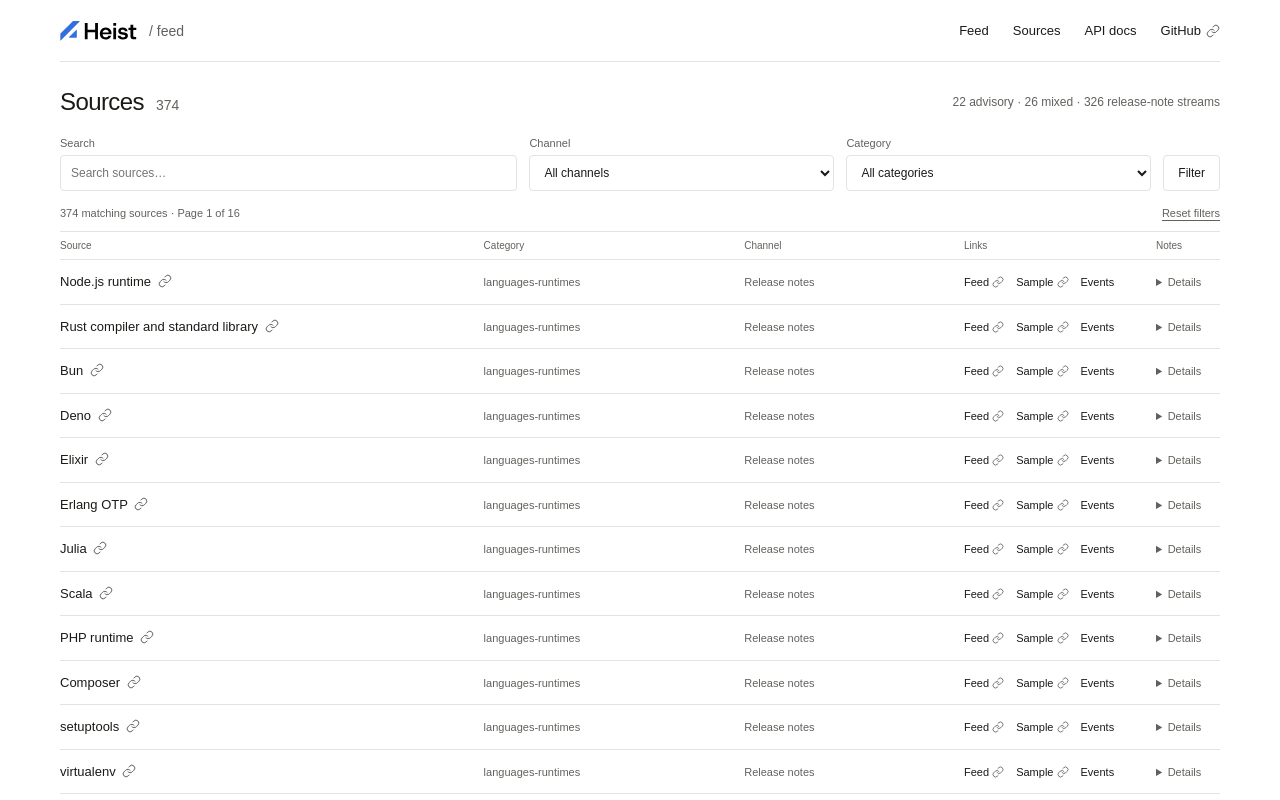
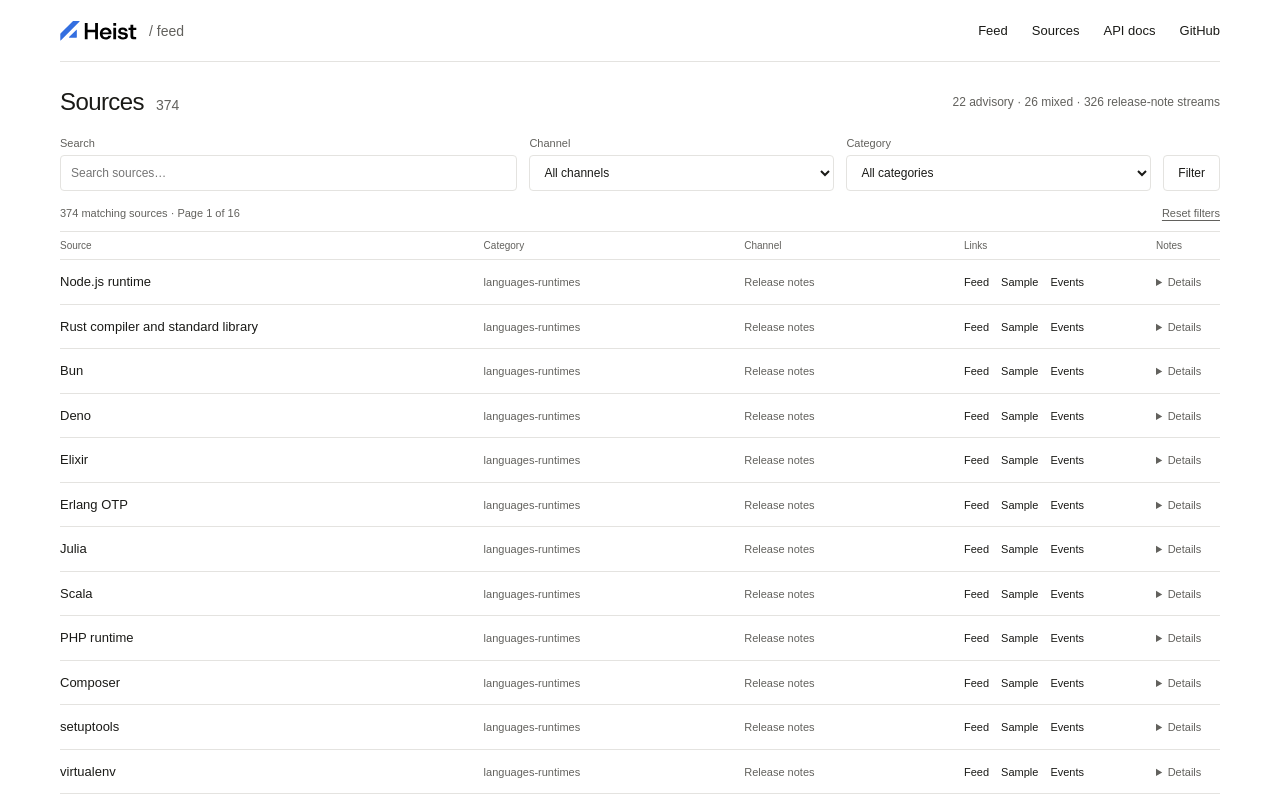
Before and after one commit to heist-security/security-advisory, a Next.js app: page /sources in a window 1280 px wide. Shown: the top 800 px of the page. Built offline with nearby package versions, Linux system fonts and the light colour scheme; a web font is replaced by a local one.

Commit message:
Remove decorative link icons from public pages

```diff
--- a/src/app/docs/page.tsx
+++ b/src/app/docs/page.tsx
@@ -1,5 +1,4 @@
 import type { Metadata } from "next";
-import { LinkIcon } from "@/components/icons";
 export const metadata: Metadata = { title: "API documentation" };
 export default function Docs() {
   return (
@@ -96,7 +95,7 @@
         </p>
         <p>
           <a href="https://github.com/heist-security/security-advisory/blob/main/docs/api.md">
-            Full response example and API semantics <LinkIcon />
+            Full response example and API semantics
           </a>
         </p>
         <p>
--- a/src/app/globals.css
+++ b/src/app/globals.css
@@ -44,15 +44,6 @@
 .container {
   width: min(100% - 64px, 1160px);
   margin-inline: auto;
-}
-.link-icon {
-  display: inline-block;
-  flex: none;
-  vertical-align: -2px;
-  color: var(--muted);
-}
-a:hover .link-icon {
-  color: var(--blue);
 }
 .search-icon {
   flex: none;
@@ -367,9 +358,6 @@
   letter-spacing: -0.2px;
   margin: 8px 0 6px;
 }
-.event-card h3 .link-icon {
-  margin-left: 3px;
-}
 .event-card > p {
   max-width: 960px;
   color: var(--muted);
@@ -500,9 +488,6 @@
   margin: 0;
   overflow-wrap: anywhere;
 }
-.source-row h2 .link-icon {
-  margin-left: 3px;
-}
 .source-category,
 .source-channel {
   font-size: 11px;
@@ -518,10 +503,6 @@
 }
 .source-links a {
   white-space: nowrap;
-}
-.source-links .link-icon {
-  width: 12px;
-  height: 12px;
 }
 .source-notes {
   color: var(--muted);
--- a/src/app/page.tsx
+++ b/src/app/page.tsx
@@ -14,7 +14,7 @@
 import { feedLink, groupEvents, dayLabel, typeLabels } from "@/lib/feed-view";
 import { registry } from "@/lib/registry";
 import { EventCard } from "@/components/event-card";
-import { LinkIcon, SearchIcon } from "@/components/icons";
+import { SearchIcon } from "@/components/icons";
 export const metadata: Metadata = {
   title: "Security feed",
   description:
@@ -71,10 +71,10 @@
         <h1>Security feed</h1>
         <nav className="format-links" aria-label="Feed formats">
           <a href={"/feed.xml" + suffix}>
-            RSS <LinkIcon />
+            RSS
           </a>
           <a href={"/api/v1/events" + suffix}>
-            JSON <LinkIcon />
+            JSON
           </a>
         </nav>
       </section>
--- a/src/app/sources/page.tsx
+++ b/src/app/sources/page.tsx
@@ -6,8 +6,6 @@
   sourcePage,
 } from "@/lib/registry";
 import { pageParams, type SearchParams } from "@/lib/filters";
-import { LinkIcon } from "@/components/icons";
-
 export const metadata: Metadata = { title: "Sources" };
 const channelLabels = {
   "security-advisories": "Advisories",
@@ -88,7 +86,7 @@
           <article className="source-row" key={source.id}>
             <h2>
               <a href={source.homepage}>
-                {source.name} <LinkIcon />
+                {source.name}
               </a>
             </h2>
             <span className="source-category">{source.category}</span>
@@ -100,13 +98,13 @@
                 href={source.feed_url}
                 aria-label={"Publisher feed for " + source.name}
               >
-                Feed <LinkIcon />
+                Feed
               </a>
               <a
                 href={source.verification.sample_url}
                 aria-label={"Checked document for " + source.name}
               >
-                Sample <LinkIcon />
+                Sample
               </a>
               <a href={"/?source=" + encodeURIComponent(source.id)}>Events</a>
             </div>
--- a/src/components/event-card.tsx
+++ b/src/components/event-card.tsx
@@ -1,4 +1,3 @@
-import { LinkIcon } from "./icons";
 import type { FeedEvent } from "@/lib/events";
 import { technologyKey, type Filters } from "@/lib/filters";
 import { feedLink } from "@/lib/feed-view";
@@ -37,7 +36,7 @@
       </div>
       <h3>
         <a href={event.source_url}>
-          {event.payload.title} <LinkIcon />
+          {event.payload.title}
         </a>
       </h3>
       <p>{event.payload.summary}</p>
@@ -70,7 +69,7 @@
           · Revision {event.revision}
         </span>
         <a href={event.source_url}>
-          Original source <LinkIcon />
+          Original source
         </a>
       </div>
       {expanded ? <EventDetails event={event} /> : null}
--- a/src/components/event-details.tsx
+++ b/src/components/event-details.tsx
@@ -1,4 +1,3 @@
-import { LinkIcon } from "./icons";
 import type { FeedEvent } from "@/lib/events";
 type Fact = { value: string; evidence: string };
 function Facts({ label, facts }: { label: string; facts: Fact[] }) {
@@ -118,7 +117,7 @@
           ) : null}
         </dl>
         <a href={event.source_url}>
-          Read the original announcement <LinkIcon />
+          Read the original announcement
         </a>
       </div>
     </details>
--- a/src/components/icons.tsx
+++ b/src/components/icons.tsx
@@ -1,23 +1,3 @@
-export function LinkIcon() {
-  return (
-    <svg
-      className="link-icon"
-      viewBox="0 0 24 24"
-      width="14"
-      height="14"
-      fill="none"
-      stroke="currentColor"
-      strokeWidth="1.7"
-      strokeLinecap="round"
-      strokeLinejoin="round"
-      aria-hidden="true"
-      focusable="false"
-    >
-      <path d="M10 13a5 5 0 0 0 7.54.54l3-3a5 5 0 0 0-7.07-7.07l-1.72 1.71" />
-      <path d="M14 11a5 5 0 0 0-7.54-.54l-3 3a5 5 0 0 0 7.07 7.07l1.71-1.71" />
-    </svg>
-  );
-}
 export function SearchIcon() {
   return (
     <svg
--- a/src/components/site-footer.tsx
+++ b/src/components/site-footer.tsx
@@ -1,10 +1,8 @@
-import { LinkIcon } from "./icons";
-
 export function SiteFooter() {
   return (
     <footer className="site-footer container">
       <a href="https://heist.security">
-        Heist <LinkIcon />
+        Heist
       </a>
       <p>Machine-extracted. Verify original sources.</p>
       <a href="https://github.com/heist-security/security-advisory/blob/main/SECURITY.md">
--- a/src/components/site-header.tsx
+++ b/src/components/site-header.tsx
@@ -1,5 +1,3 @@
-import { LinkIcon } from "./icons";
-
 export function SiteHeader() {
   return (
     <header className="site-header container">
@@ -12,7 +10,7 @@
         <a href="/sources">Sources</a>
         <a href="/docs">API docs</a>
         <a href="https://github.com/heist-security/security-advisory">
-          GitHub <LinkIcon />
+          GitHub
         </a>
       </nav>
     </header>
```
